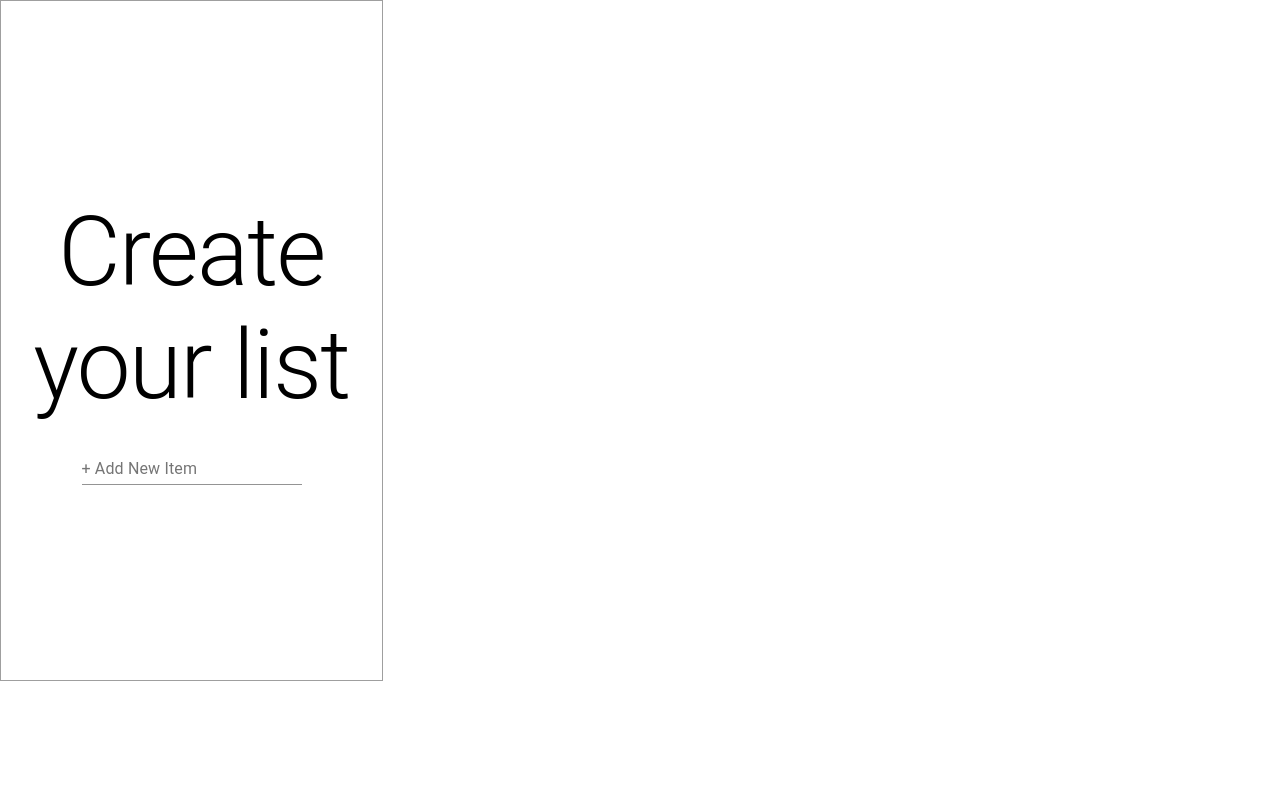
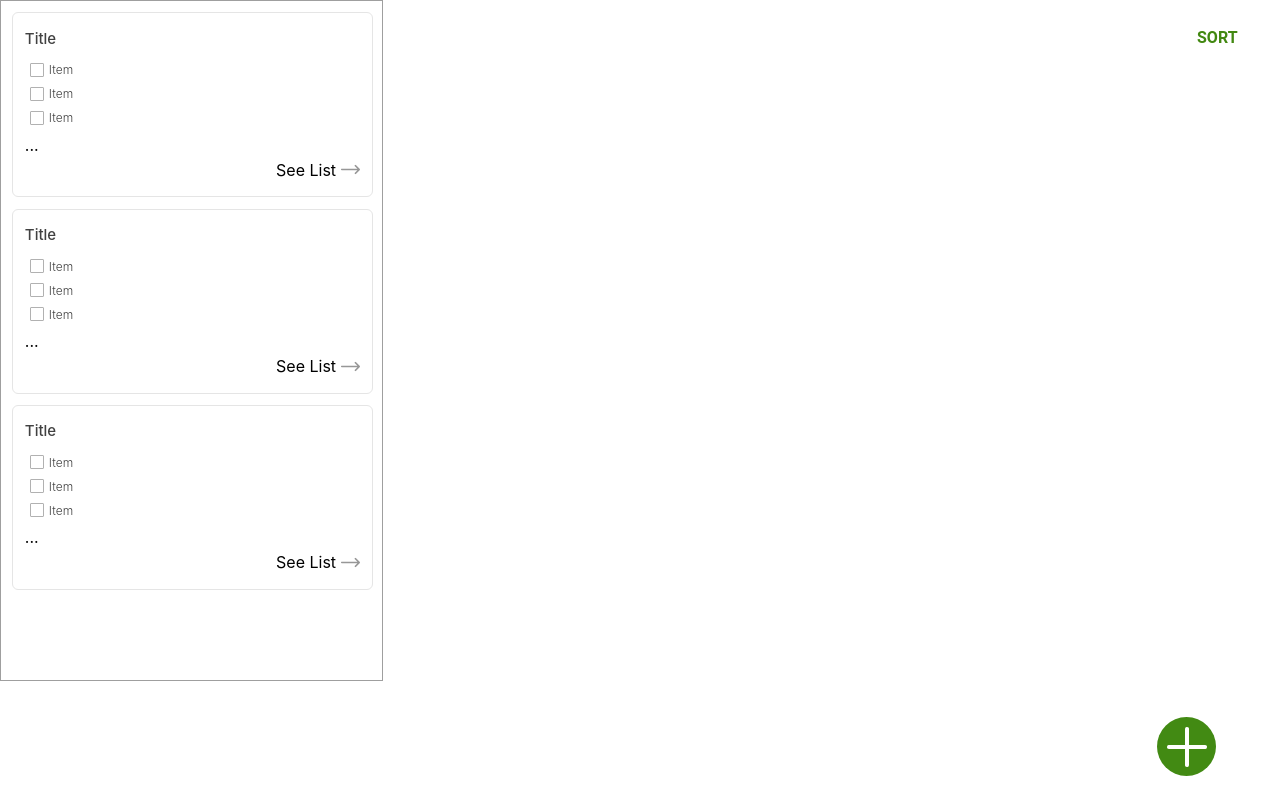
Before and after one commit to luanateixeira148/AllTrailsMidterm, a React (Create React App) app in the folder alltrails/: page / in a window 1280 px wide. Built offline with nearby package versions, Linux system fonts and the light colour scheme.

Commit message:
fixed width of comps

```diff
--- a/alltrails/src/App.js
+++ b/alltrails/src/App.js
@@ -1,13 +1,14 @@
 import React from "react";
 import "./App.scss";
 import NotePage from './pages/NotePage';
+import Main from './pages/main';
 
 
 function App() {
 
   return (
     <div className="App">
-      <NotePage />
+      <Main />
     </div>
   );
 }
--- a/alltrails/src/comps/NoteCard/index.js
+++ b/alltrails/src/comps/NoteCard/index.js
@@ -1,12 +1,11 @@
 import React from 'react';
 import styled from 'styled-components';
-import Label from '../Label';
 import RightArrow from '../NoteCard/right-arrow.png';
 
 const NoteCardContainer = styled.div`
+    width:88%;
     min-width: 300px;
     min-height: 160px;
-    // background-color: #FFAAAA;
     border: 1px solid #E5E5E5;
     border-radius: 6px;
     display: flex;
@@ -17,31 +16,31 @@ const NoteCardContainer = styled.div`
     padding: 3%;
 `;
 const NoteTitleBox = styled.div`
-    font-family: Roboto;
     font-style: normal;
     font-weight: 500;
     font-size: 15px;
     line-height: 18px;
     color: #414141;
+    padding-bottom: 5px;
 `;
 const NoteItems = styled.div`
 
 `;
 const NoteItemBox = styled.div`
-    font-family: Helvetica Neue;
     font-style: normal;
     font-weight: 300;
     font-size: 12px;
     color: #414141;
     display: flex;
     flex-direction: row;
+    align-items: center;
 `;
 const NoteItemIcon = styled.div`
     min-width: 12px;
     min-height: 12px;
     border: 1px solid #B1B1B1;
     border-radius: 1px;
-    margin: 3%;
+    margin: 5px;
 `;
 const NoteFooter = styled.div`
     width: 100%;
@@ -55,11 +54,8 @@ const SeeList = styled.div`
     padding-right: 5px;
 
 `;
-const LeftBox = styled.div`
-    width: 50%;
-`;
 const RightBox = styled.div`
-    width: 50%;
+    width: 100%;
     display:flex;
     justify-content: flex-end;
     align-items: center;
@@ -83,9 +79,6 @@ const NoteCard = ({NoteTitle, NoteItem}) => {
         </NoteItems>
         <MoreIcon>...</MoreIcon>
         <NoteFooter>
-            <LeftBox>
-                <Label />
-            </LeftBox>
             <RightBox>
                 <SeeList>See List</SeeList>
                 <img src={RightArrow} alt="RightArrow" />
--- a/alltrails/src/pages/main.js
+++ b/alltrails/src/pages/main.js
@@ -1,16 +1,15 @@
 import React from 'react';
-import NoteCard from 'comps/NoteCard';
-import Sort from 'comps/Sort';
-import NewNoteButton from 'comps/NewNoteButton';
+import '../pages/main.scss';
+import NoteCard from '../comps/NoteCard';
+import Sort from '../comps/Sort';
+import NewNoteButton from '../comps/NewNoteButton';
+import BottomMenu from '../comps/BottomMenu';
 
 const Main = () => {
 
 
     return <div className="body">
         <div className="notes">
-            <NoteCard />
-            <NoteCard />
-            <NoteCard />
             <NoteCard />
             <NoteCard />
             <NoteCard />
@@ -21,7 +20,6 @@ const Main = () => {
         <div className="fixedButton">
             <NewNoteButton />
         </div>
-
     </div>
 }
 
--- a/alltrails/src/pages/main.scss
+++ b/alltrails/src/pages/main.scss
@@ -1,4 +1,8 @@
 .body {
+    display: flex;
+    flex-direction: column;
+    width: 100%;
+    height: 100%;
 
     .sortMenu {
         position: absolute;
@@ -13,6 +17,6 @@
     }
 
     .notes {
-
+        width: 100%;
     }
 }
```
Also changed, not shown: 1 other file (tests, documents, lock files or other folders).
